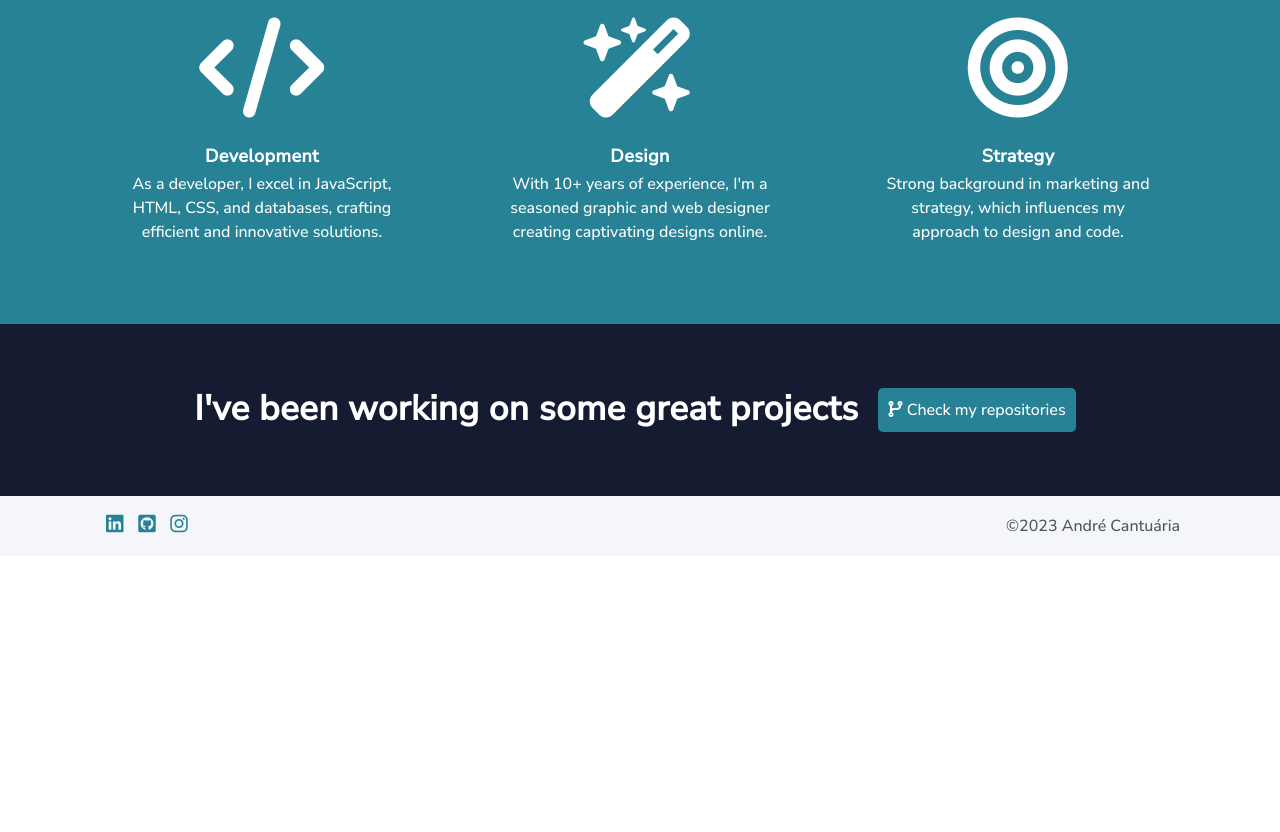
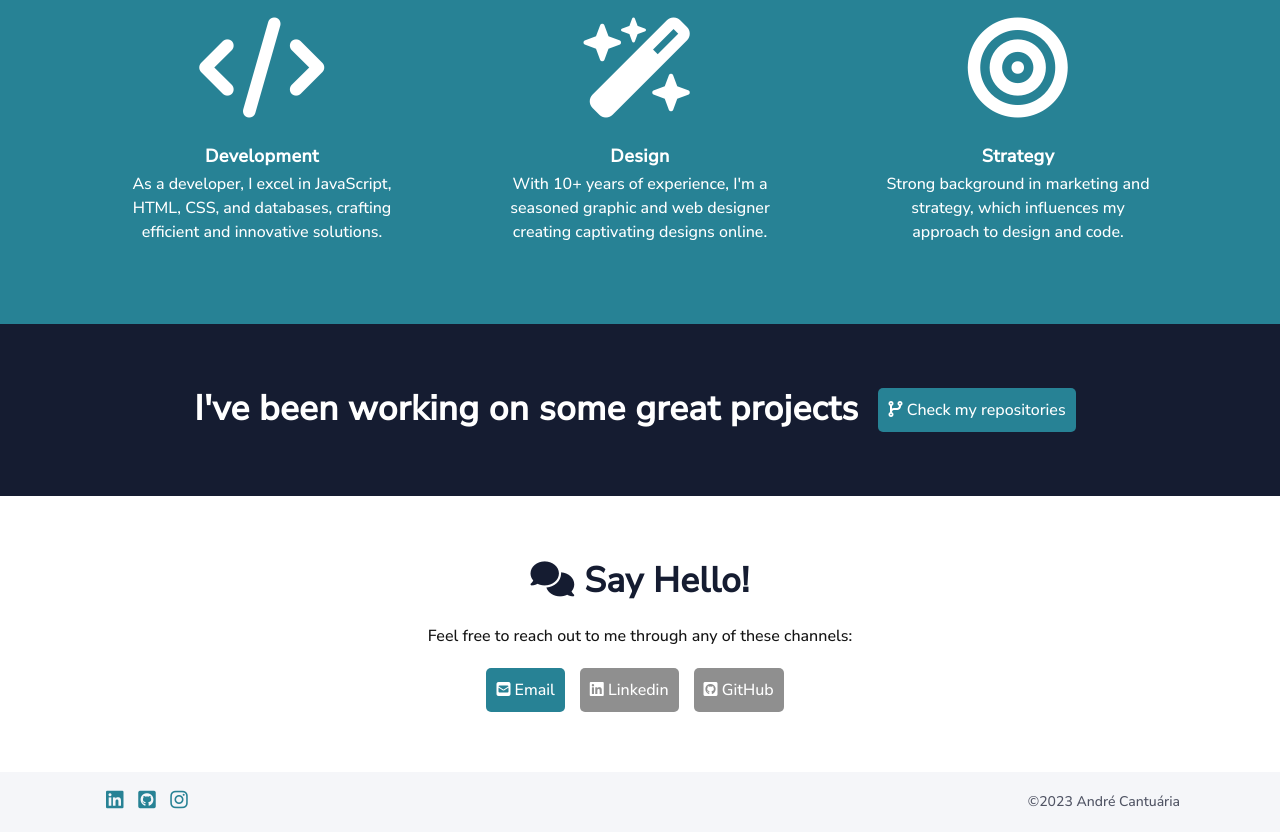
Before and after one commit to andrecantuaria/personal-website, a plain HTML site: page index.html in a window 1280 px wide. Shown: the part 1061-1893 px from the top of the page. Before the commit the page ends 1617 px from the top, so only its background shows below. Drawn offline with Linux system fonts and the light colour scheme.

Commit message:
Create Say Hello Section

```diff
--- a/assets/style/index.css
+++ b/assets/style/index.css
@@ -23,6 +23,7 @@
     --app-turquoise: #278295;
     --app-light-turquoise: #5dc0d5;
     --app-grayish-blue: #151c31;
+    --app-medium-gray: #8f8f8f;
 }
 
 /*---------SECTIONS BACKGROUND COLOR------------ */
@@ -70,6 +71,32 @@
 
 .btn-blue a:hover {
     background-color: var(--app-light-turquoise);
+}
+
+.btn-gray a {
+    display: inline-block;
+    margin-right: 10px;
+    padding: 10px 10px 10px 10px;
+    align-items: center;
+    background-color: var(--app-medium-gray);
+    font-size: 16px;
+    font-weight: 500;
+    color: var(--app-white);
+    border-radius: 5px;
+    cursor: pointer;
+    text-decoration: none;
+    transition: background-color 0.2s ease-in-out;
+}
+
+.btn-gray a:hover {
+    background-color: var(--app-light-turquoise);
+}
+
+.btn-side-by-side {
+    width: 100%;
+    justify-content: center;
+    display: flex;
+    gap:    5px;
 }
 
 /*--------------GENERAL STYLES-----------------*/
@@ -365,6 +392,32 @@ nav ul li + li {
 }
 
 
+/*------------SAY HELLO SECTION-------------*/
+
+.say-hello {
+    display: inline-block;
+    justify-content: center;
+    align-items: center;
+    flex-wrap: wrap;
+    gap: 20px;
+    width: 100%;
+}
+
+.say-hello h2 {
+    font-size: 35px;
+    color: var(--app-grayish-blue);
+    font-weight: 600;
+    text-align: center;
+    margin-bottom: 15px;
+}
+
+.say-hello p {
+    color: var(--app-dark-gray-bg);
+    text-align: center;
+    margin-bottom: 20px;
+}
+
+
 
 
 /*--------------FOOTER----------------------*/
@@ -411,4 +464,5 @@ footer {
 .copyright p {
     color: #505464;
     font-weight: 500;
+    font-size: 14px;
 }
--- a/index.html
+++ b/index.html
@@ -9,7 +9,7 @@
         <meta name="keywords" content="Fullstack Developer, Web Development, Frontend Development,
         Backend Development, Web Application Development, JavaScript Developer, Software Development,
         Portfolio, Resume, HTML, CSS, JavaScript, Java, C#, SQL, Fullstack Development Services">
-        <title>Andre Cantuaria | Fullstack Developer</title>
+        <title>Andre Cantuaria | Software Developer</title>
         <!-- Stylesheets -->
         <link rel="shortcut icon" href="./assets/img/favicon.ico" type="image/x-icon">
         <link rel="stylesheet" href="./assets/style/index.css" media="all">
@@ -30,7 +30,7 @@
                     <ul>
                         <li><a href="#about">About Me</a></li>
                         <li><a href="#projects">My Projects</a></li>
-                        <li><a href="#sayhello">Say Hello!</a></li>
+                        <li><a href="#say-hello">Say Hello!</a></li>
                     </ul>
                 </nav>
             </div>
@@ -45,7 +45,7 @@
                 <div class="content-video">
                     <p>alert("Hello, World!");</p>
                     <h1>I'm Andre Cantuaria</h1>
-                    <h2>A fullstack developer based in Winnipeg, Canada</h2>
+                    <h2>A software developer based in Winnipeg, Canada</h2>
                     <div class="btn btn-blue">
                         <a href="#"><i class="fa-solid fa-download"></i> Download Resume</a>
                     </div>
@@ -112,7 +112,7 @@
                     </div>
                 </div>
             </section>
-             <!-- Projects-->
+             <!-- Project Section-->
              <section>
                 <div class="grayish-blue-background" id="projects">
                     <div class="container">
@@ -126,6 +126,30 @@
                                     <a href="https://github.com/andrecantuaria?tab=repositories" target="_blank">
                                         <i class="fa-solid fa-code-branch"></i> Check my repositories</a>
                                 </div>
+                            </div>
+                        </div>
+                    </div>
+                </div>
+            </section>
+            <!-- Say Hello! Section-->
+            <section>
+                <div class="white-background" id="say-hello">
+                    <div class="container">
+                        <div class="say-hello">
+                            <h2><i class="fa-solid fa-comments"></i> Say Hello!</h2>
+                            <p>Feel free to reach out to me through any of these channels:</p>
+
+                            <div class="btn-side-by-side">
+                                <div class="btn btn-blue">
+                                    <a href="mailto:andrecantuaria@gmail.com"><i class="fa-solid fa-square-envelope"></i> Email</a>
+                                </div>
+                                <div class="btn btn-gray">
+                                    <a href="https://www.linkedin.com/in/andrecantuaria/" target="_blank"><i class="fa-brands fa-linkedin"></i> Linkedin</a>
+                                </div>
+                                <div class="btn btn-gray">
+                                    <a href="https://github.com/andrecantuaria" target="_blank"><i class="fa-brands fa-square-github"></i> GitHub</a>
+                                </div>
+
                             </div>
                         </div>
                     </div>
```
Also changed, not shown: 1 other file.
